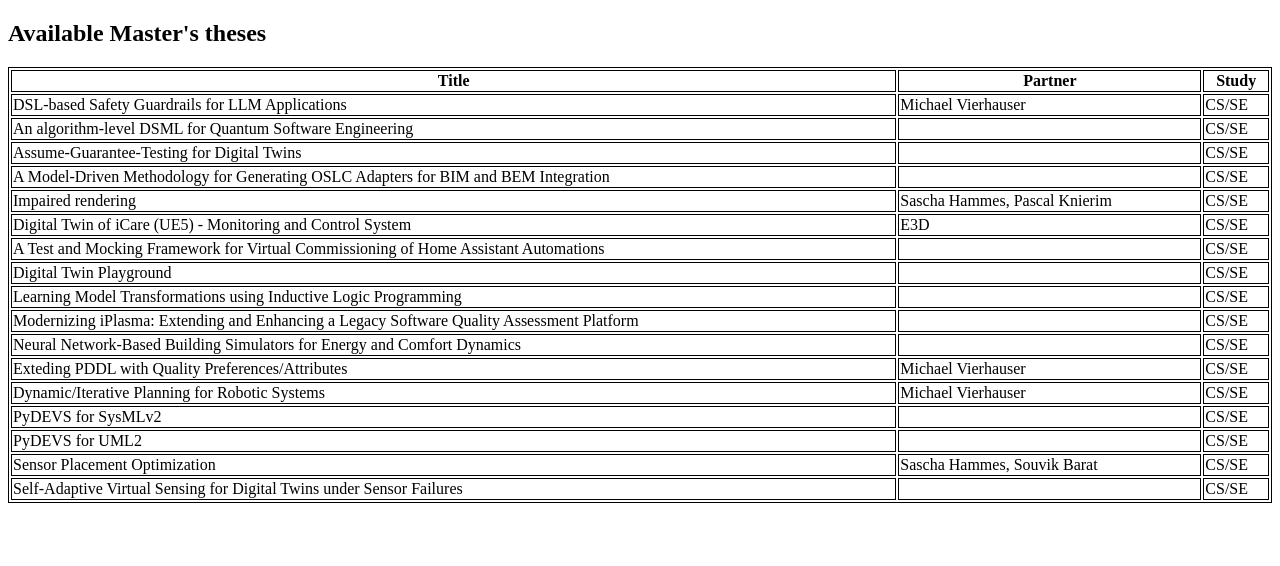
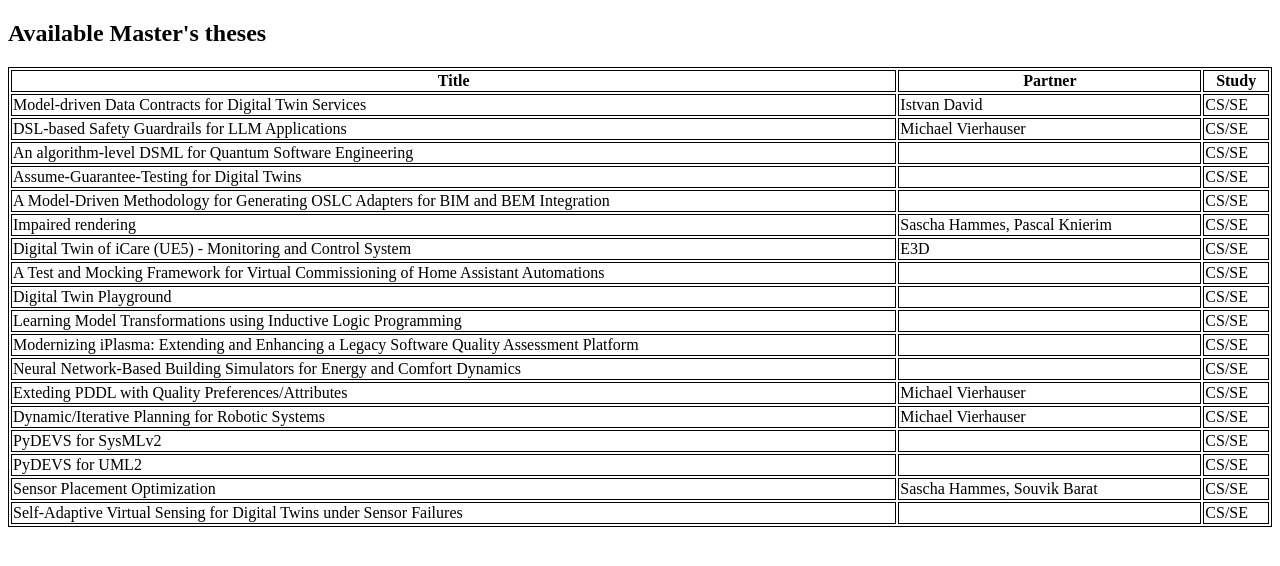
Before and after one commit to phizech/phizech.github.io, a plain HTML site: page index.html in a window 1280 px wide. Drawn offline with Linux system fonts and the light colour scheme.

Commit message:
Update index.html

```diff
--- a/index.html
+++ b/index.html
@@ -14,6 +14,11 @@ table, th, td {
     <th>Title</th>
     <th>Partner</th>
     <th>Study</th>
+  </tr>
+  <tr>
+    <td>Model-driven Data Contracts for Digital Twin Services</td>
+    <td>Istvan David</td>
+  <td>CS/SE</td>
   </tr>
   <tr>
     <td>DSL-based Safety Guardrails for LLM Applications</td>
```
